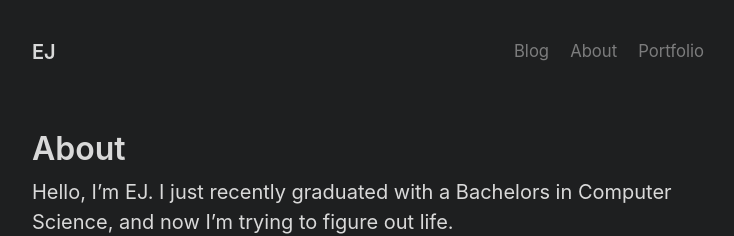
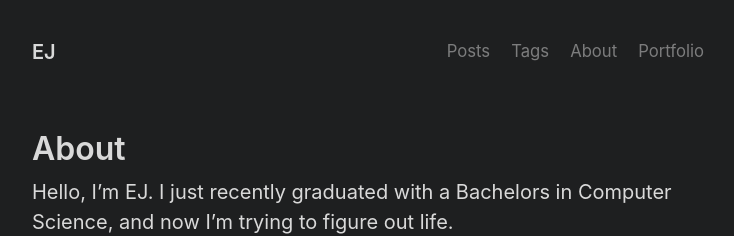
Before and after one commit to ejqs/ejqs.net, a Jekyll site: the page built from about.md, in a window 1280 px wide. Shown: the top 236 px of the page, without its empty margins (272-1006 px from the left). Built offline with Jekyll 4.4.1, drawn with Linux system fonts in a browser that asks for light colours.

Commit message:
update(nav): change wordings

```diff
--- a/_config.yml
+++ b/_config.yml
@@ -42,11 +42,14 @@ version: 3.0.0
 
 # Navbar page list
 nav:
-  - title: Blog
+  - title: Posts
     url: /archive
+
+  - title: Tags
+    url: /tags
 
   - title: About
     url: /about
 
-  - title: "Portfolio"
+  - title: Portfolio
     url: https://ejqs.dev
```
